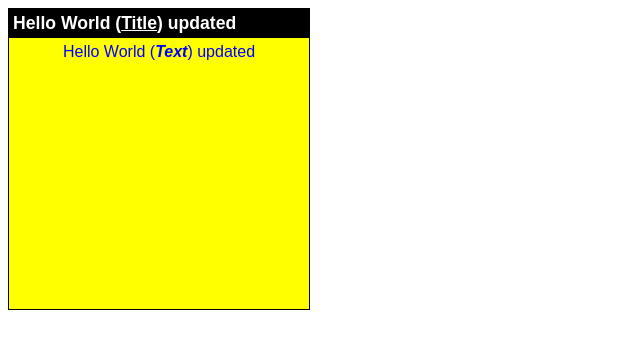
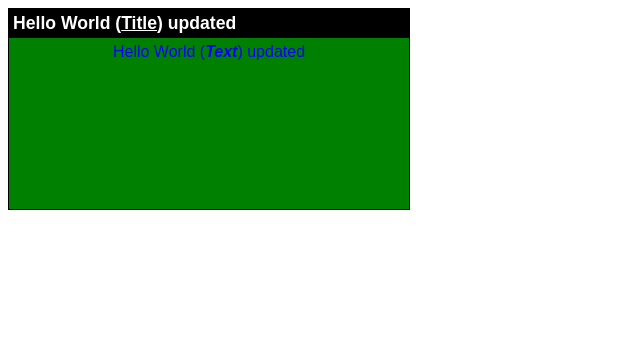
Before and after one commit to lalmat/visiplus-git, a plain HTML site: page index.html in a window 1280 px wide. Shown: the whole page, without its empty margins (0-640 px from the left). Drawn offline with Linux system fonts and the light colour scheme.

Commit message:
C'6 : Couleur du fond en vert

```diff
--- a/style.css
+++ b/style.css
@@ -9,9 +9,9 @@ body {
   background-color: #000;
 }
 .window-box {
-  width: 300px;
-  height: 300px;
-  background-color: yellow;
+  width: 400px;
+  height: 200px;
+  background-color: green;
   color: #fff;
   border: 1px solid black;
 }
```
